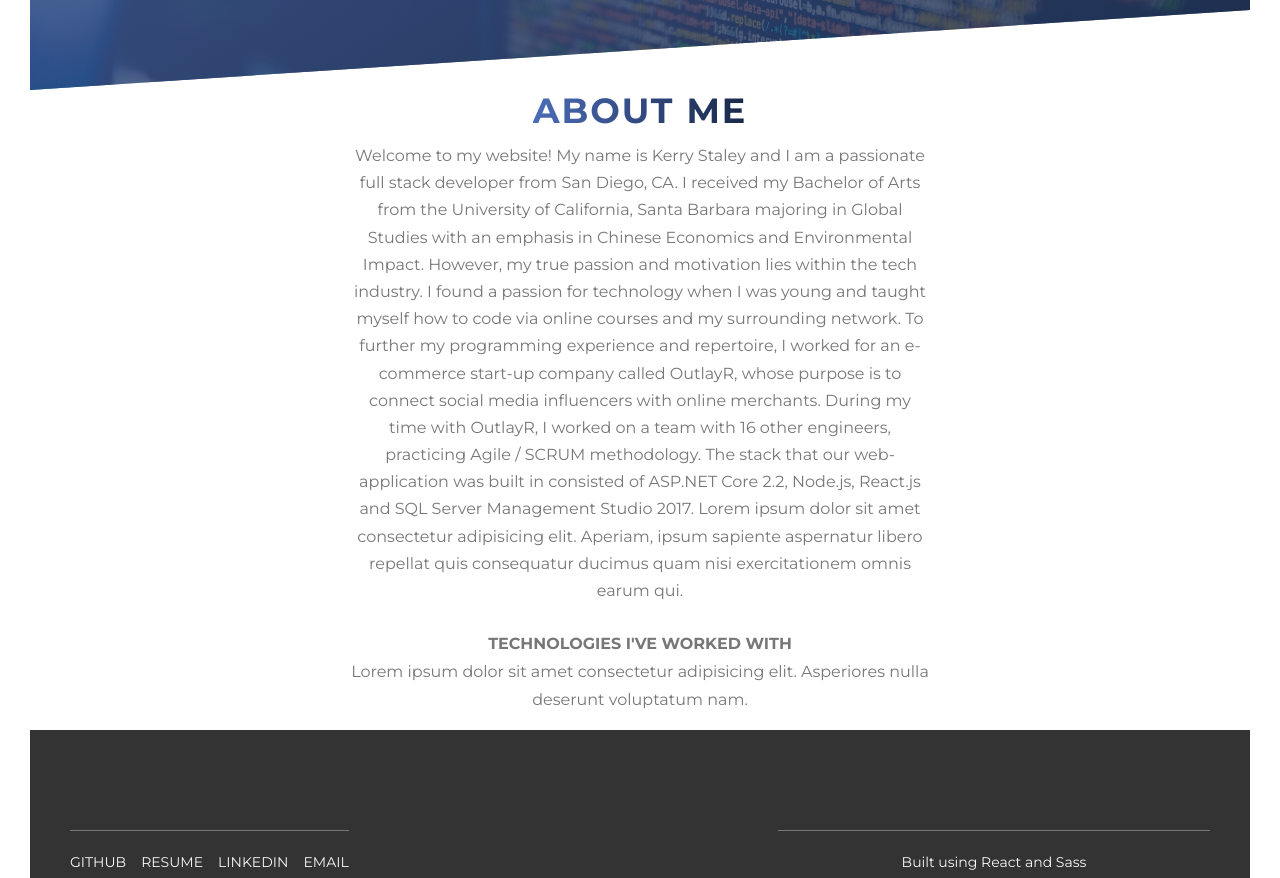
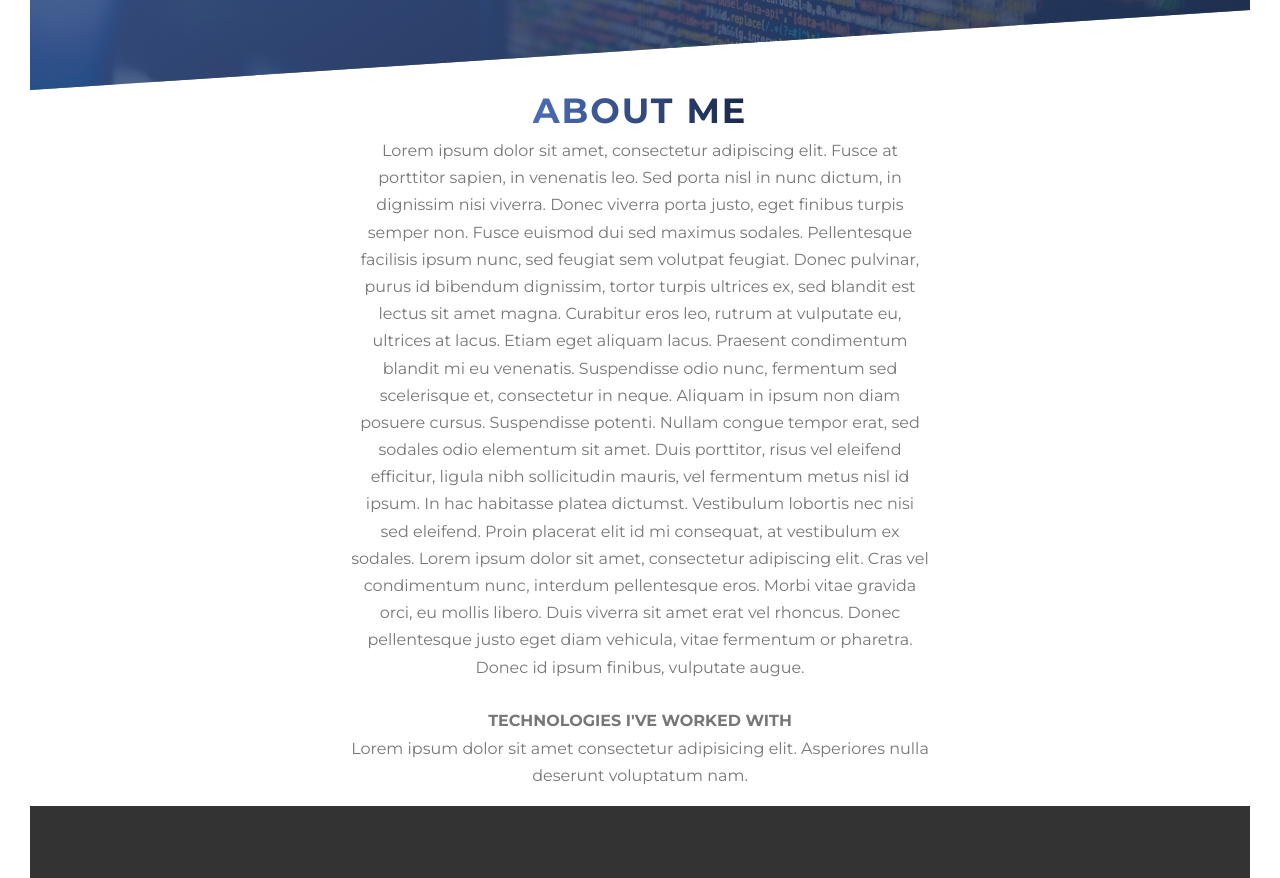
Before and after one commit to jacobbathan/jacobbio, a React (Create React App) app: page / in a window 1280 px wide. Shown: the part 700-1578 px from the top of the page. Built offline with nearby package versions, Linux system fonts and the light colour scheme.

Commit message:
trying after runing npm run build

```diff
--- a/src/components/dashboard/About.jsx
+++ b/src/components/dashboard/About.jsx
@@ -11,26 +11,30 @@ class About extends React.Component {
 
           <div className=''>
             <div className='col-1-of-2'>
-              <h3 className='heading-tertiary u-margin-bottom-small' />
+              {/* <h3 className='heading-tertiary u-margin-bottom-small' /> */}
               <p className='paragraph'>
-                Welcome to my website! My name is Kerry Staley and I am a
-                passionate full stack developer from San Diego, CA. I received
-                my Bachelor of Arts from the University of California, Santa
-                Barbara majoring in Global Studies with an emphasis in Chinese
-                Economics and Environmental Impact. However, my true passion and
-                motivation lies within the tech industry. I found a passion for
-                technology when I was young and taught myself how to code via
-                online courses and my surrounding network. To further my
-                programming experience and repertoire, I worked for an
-                e-commerce start-up company called OutlayR, whose purpose is to
-                connect social media influencers with online merchants. During
-                my time with OutlayR, I worked on a team with 16 other
-                engineers, practicing Agile / SCRUM methodology. The stack that
-                our web-application was built in consisted of ASP.NET Core 2.2,
-                Node.js, React.js and SQL Server Management Studio 2017. Lorem
-                ipsum dolor sit amet consectetur adipisicing elit. Aperiam,
-                ipsum sapiente aspernatur libero repellat quis consequatur
-                ducimus quam nisi exercitationem omnis earum qui.
+                Lorem ipsum dolor sit amet, consectetur adipiscing elit. Fusce
+                at porttitor sapien, in venenatis leo. Sed porta nisl in nunc
+                dictum, in dignissim nisi viverra. Donec viverra porta justo,
+                eget finibus turpis semper non. Fusce euismod dui sed maximus
+                sodales. Pellentesque facilisis ipsum nunc, sed feugiat sem
+                volutpat feugiat. Donec pulvinar, purus id bibendum dignissim,
+                tortor turpis ultrices ex, sed blandit est lectus sit amet
+                magna. Curabitur eros leo, rutrum at vulputate eu, ultrices at
+                lacus. Etiam eget aliquam lacus. Praesent condimentum blandit mi
+                eu venenatis. Suspendisse odio nunc, fermentum sed scelerisque
+                et, consectetur in neque. Aliquam in ipsum non diam posuere
+                cursus. Suspendisse potenti. Nullam congue tempor erat, sed
+                sodales odio elementum sit amet. Duis porttitor, risus vel
+                eleifend efficitur, ligula nibh sollicitudin mauris, vel
+                fermentum metus nisl id ipsum. In hac habitasse platea dictumst.
+                Vestibulum lobortis nec nisi sed eleifend. Proin placerat elit
+                id mi consequat, at vestibulum ex sodales. Lorem ipsum dolor sit
+                amet, consectetur adipiscing elit. Cras vel condimentum nunc,
+                interdum pellentesque eros. Morbi vitae gravida orci, eu mollis
+                libero. Duis viverra sit amet erat vel rhoncus. Donec
+                pellentesque justo eget diam vehicula, vitae fermentum or
+                pharetra. Donec id ipsum finibus, vulputate augue.
               </p>
               <h3 className='heading-tertiary u-margin-bottom-small'>
                 Technologies I've worked with
```
